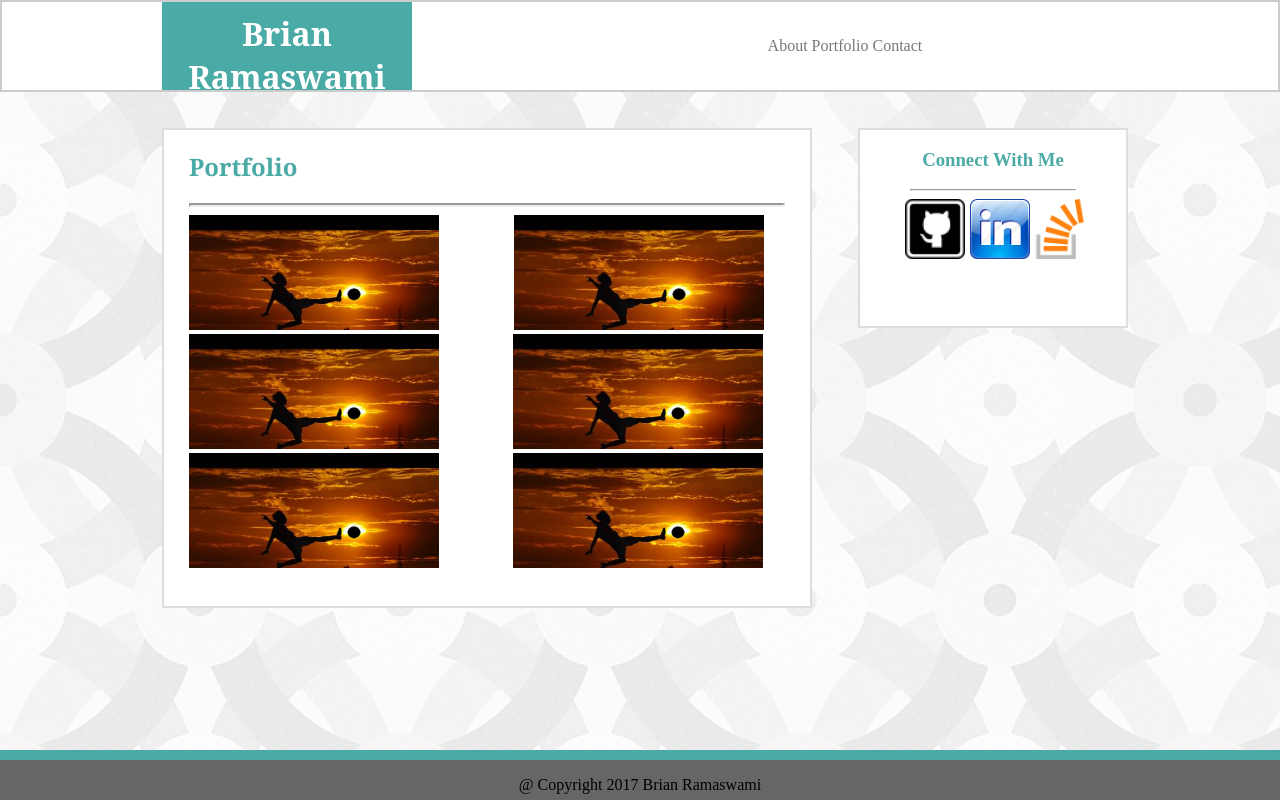
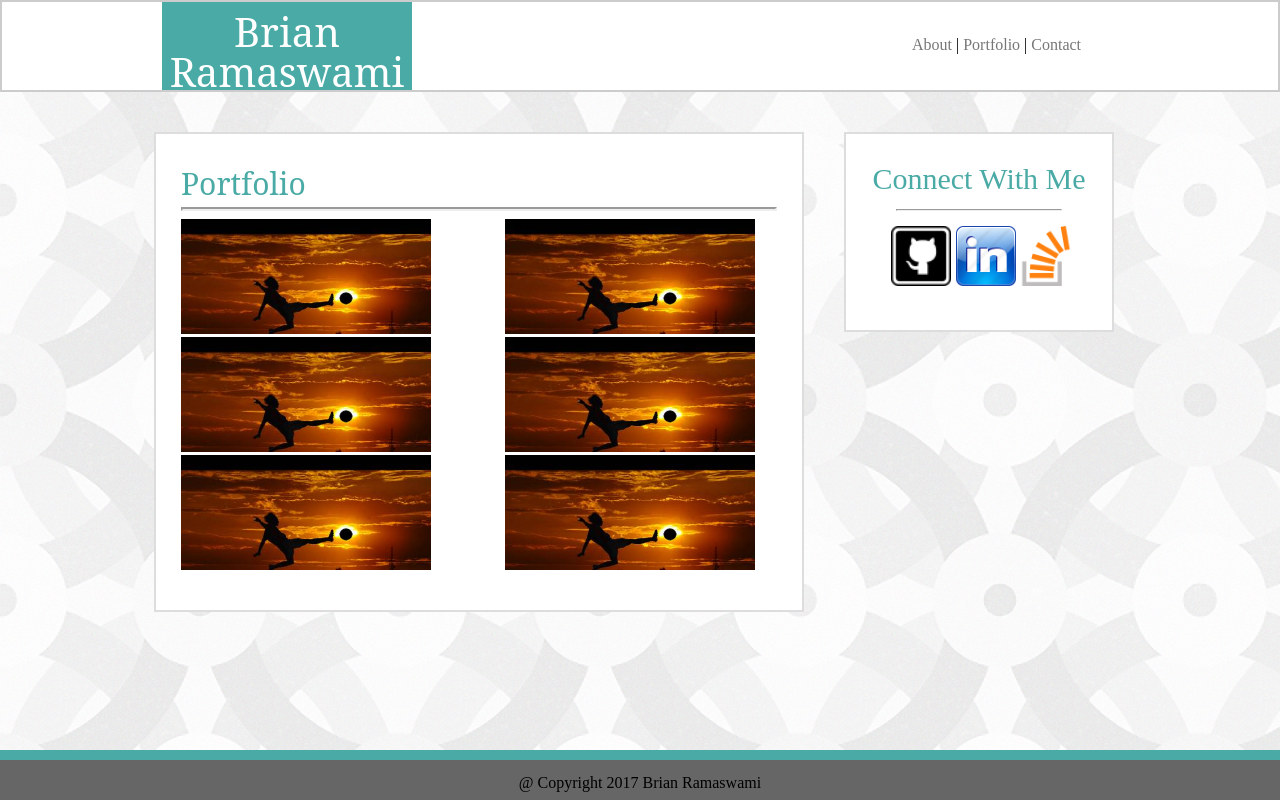
Before and after one commit to brianramaswami/Basic-Portfolio, a plain HTML site: page portfolio.html in a window 1280 px wide. Drawn offline with Linux system fonts and the light colour scheme.

Commit message:
updated files

```diff
--- a/assets/css/style.css
+++ b/assets/css/style.css
@@ -1,18 +1,20 @@
 body{
 	background-image: url("../images/backgroundimage.png");
+}
+
+.wrapper{
+	min-height: 100%;
+	margin: 0 0 60px 0;
 }
 
 #headerblock{
 box-sizing: border-box;
 background-color: #ffffff;
-position: absolute;
 border: 2px solid #cccccc;
 top: 0;
 left: 0;
 height: 92px;
 width: 100%;
-
-
 }
 
 
@@ -23,47 +25,52 @@ height: 88px;
 margin-left: 160px;
 background-color: #4aaaa5;
 margin-top: 0px;
+float: left;
 }
 
 #myname{
 margin-top: 0px;
 margin-bottom: 0px;
-color: white;
+font-size: 40px;
+color: #ffffff;
 font-family: 'serif';
 text-align: center;
 padding-top: 10px;
 }
+
 .tabs{
 	box-sizing: border-box;
 	width: 200px;
 	height: 25px;
-	position: absolute;
+	margin-left: 500px;
+	margin-top: 35px;
 	border-color: black;
 	border: 1px;
 	background-color: #ffffff;
-	left: 60%;
-	top: 40%;
+	float: left;
+}
 
-
-}
 a:link{
  text-decoration: none;
  color: #777777;
  font: 'Georgia';
+}
 
+a:visited{
+	color: #777777;
 }
 
 #block2{
 box-sizing: border-box;
 background-color: #ffffff;
 border: 2px solid #dddddd;
-position: absolute;
-margin-top: 120px;
+margin-top: 40px;
 margin-left: 154px;
 width: 650px;
 height: 480px;
 float: left;
 padding-left: 25px;
+padding-top: 35px;
 padding-right: 25px;
 }
 
@@ -73,7 +80,8 @@ left: -50px;
 
 #about_me{
 	color:#4aaaa5;
-	font-family:'Georgia';
+	font-family:'serif';
+	font-size: 30px;
 }
 
 #line{
@@ -82,28 +90,32 @@ border-width: 2px;
 
 #biopic{
 	float: left;
-
+	margin-right: 15px;
+	margin-bottom: 10px;
+	height: 175px;
 }
 
 #bio{
 	color: #777777;
+	padding-left: 15px;
 }
 
 
 #block3{
 box-sizing: border-box;
 background-color: #ffffff;
-/* position: absolute; */
 border: 2px solid #dddddd;
 width: 270px;
 height: 200px;
 float: left;
 text-align: center;
-margin-left: 850px;
-margin-top: 120px;
+padding-top: 30px;
+margin-left: 40px;
+margin-top: 40px;
 margin-right: 140px;
 color: #4aaaa5;
-font: 'Georgia';
+font: 'serif';
+font-size: 30px;
 }
 
 #another_line{
@@ -131,12 +143,12 @@ b
 #Footer{
 	box-sizing: border-box;
 	background-color: #666666;
-	bottom: 0px;
-	left: 0;
 	height: 50px;
 	width: 100%;
+	padding-top: 15px;
+	position: fixed;
+	bottom: 0;
 	text-align: center;
-	position: absolute;
 	border-top: 10px  solid #4aaaa5;
-
+	float: left;
 }
--- a/portfolio.html
+++ b/portfolio.html
@@ -2,6 +2,7 @@
 <!DOCTYPE html>
 <html>
 <head>
+	<link rel="stylesheet" type="text/css" href="assets/css/reset.css">
 	<link rel="stylesheet" type="text/css" href="assets/css/style.css">
 </head>
 
@@ -13,8 +14,8 @@
 	</div>
 
 	<div class="tabs">
-		<a id="About" href="index.html">About</a>
-		<a id="Portfolio" href="portfolio.html">Portfolio</a>
+		<a id="About" href="index.html">About</a> |
+		<a id="Portfolio" href="portfolio.html">Portfolio</a> |
 		<a id="Contact" href="contact.html">Contact</a>
 	</div>
 </header>
@@ -26,10 +27,10 @@
 		<!--line on page-->
 
 			<div id="portfolio_pics">
-			<img id="biopic" src="assets/images/lorempixel.jpg" height="115" width="250">
+				<img id="biopic0" src="assets/images/lorempixel.jpg" height="115" width="250">
 			<!--Image of me-->
-			<img id="biopic1" src="assets/images/lorempixel.jpg" height="115" width="250" style="margin-left: 75px">
-			<img id="biopic2" src="assets/images/lorempixel.jpg" height="115" width="250" >
+				<img id="biopic1" src="assets/images/lorempixel.jpg" height="115" width="250" style="margin-left: 70px">
+				<img id="biopic2" src="assets/images/lorempixel.jpg" height="115" width="250">
 				<img id="biopic3" src="assets/images/lorempixel.jpg" height="115" width="250" style="margin-left: 70px">
 				<img id="biopic4" src="assets/images/lorempixel.jpg" height="115" width="250">
 				<img id="biopic5" src="assets/images/lorempixel.jpg" height="115" width="250" style="margin-left: 70px">
@@ -60,6 +61,7 @@
 				</a>
 			</div>
 		</div>
+
 <!--Linkedin logo with link-->
 </body>
 
```
Also changed, not shown: contact.html (+5 -4 lines), index.html (+12 -8 lines). Lines whose indentation alone changed are shown as unchanged.
